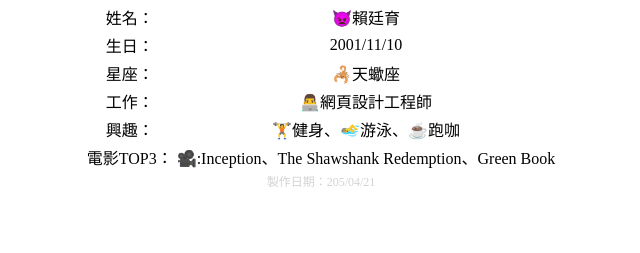
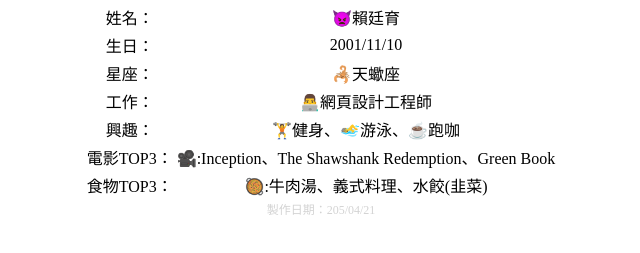
Before and after one commit to Ting-Yu-Lai/114-github-test, a plain HTML site: page myself.html in a window 1280 px wide. Shown: the part 87-340 px from the top of the page, without its empty margins (319-959 px from the left). Drawn offline with Linux system fonts and the light colour scheme.

Commit message:
add food TOP3

```diff
--- a/myself.html
+++ b/myself.html
@@ -46,6 +46,10 @@
             <td>電影TOP3：</td>
             <td>🎥:Inception、The Shawshank Redemption、Green Book</td>
         </tr>
+        <tr>
+            <td>食物TOP3：</td>
+            <td>🥘:牛肉湯、義式料理、水餃(韭菜)</td>
+        </tr>
     </table>
     <div class="createday">製作日期：205/04/21</div>
 </body>
```
